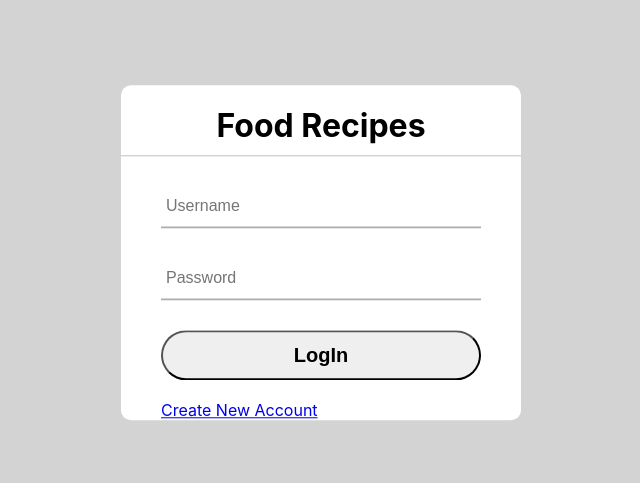
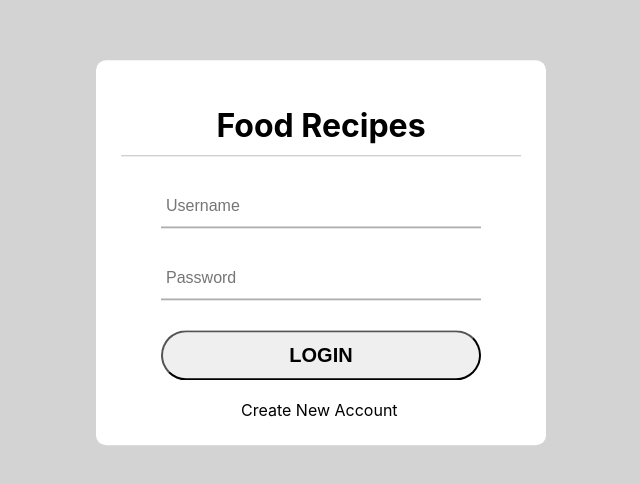
Before and after one commit to mosalman97/FoodRecipe, a React (Create React App) app: page / in a window 1280 px wide. Shown: the part 147-630 px from the top of the page, without its empty margins (319-959 px from the left). Built offline with nearby package versions, Linux system fonts and the light colour scheme.

Commit message:
signup page is direct into homepage in website

```diff
--- a/src/Components/Login/Login.css
+++ b/src/Components/Login/Login.css
@@ -11,6 +11,7 @@ body{
     width:400px;
     background-color:white;
     border-radius:10px;
+    padding:25px;
 
 }
 .Container h1{
@@ -46,3 +47,8 @@ form .text_field{
     cursor: pointer;
     outline:none;
 }
+.Container .span{
+    text-decoration:none;
+    margin-left:80px;
+    color:black;
+}
--- a/src/Components/Login/Login.js
+++ b/src/Components/Login/Login.js
@@ -29,8 +29,8 @@ let Login = ()=>{
                <div className="text_field">
                   <input type="password"  onChange={(e)=>setPassword(e.target.value)} value={password} placeholder="Password" />
                </div>
-               <input className="button" type="submit"  value="LogIn"  />
-                <Link  to="/Signup">
+               <input className="button" type="submit"  value="LOGIN"  />
+                <Link  to="/Signup" className="span">
                    <span>Create New Account</span>
                 </Link>
             </form>
--- a/src/Components/Signup/Signup.css
+++ b/src/Components/Signup/Signup.css
@@ -11,6 +11,7 @@ body{
     width:400px;
     background-color:white;
     border-radius:10px;
+    padding:25px;
 
 }
 .Container h1{
@@ -47,3 +48,7 @@ form .text_field{
     outline:none;
 
 }
+.Container p{
+     text-align:center;
+     color: red;
+}
--- a/src/Components/Signup/Signup.js
+++ b/src/Components/Signup/Signup.js
@@ -1,14 +1,36 @@
 import React,{useState} from "react";
 import "./Signup.css";
+import {useHistory} from "react-router-dom";
+import axios from "axios";
+import {BASE_URL} from "../../baseurl"
 
 function Signup() {
     const[username,setusername] = useState("");
     const[email,setEmail] = useState("");
     const[password,setPassword] = useState("");
+    const[message,setMessage] = useState("")
+    const history = useHistory();
+
+
+    const handlesubmit = (event)=>{
+        event.preventDefault();
+        axios.post(`${BASE_URL}/auth/register/`,{first_name:username,email,password}).then((response)=>{
+            console.log(response.data.data)
+            let data = response.data.data;
+            let statusCode = response.data.StatusCode;
+            if(statusCode === 6000){
+                localStorage.setItem("user_data",JSON.stringify(data))
+                history.push("/Home")
+            }else{
+                setMessage(response.data.message)
+            }
+
+        })
+    }
     return (
         <div className="Container">
             <h1>Food Recipes</h1>
-            <form>
+            <form onSubmit={handlesubmit}>
                 <div className="text_field">
                     <input
                         type="text"
@@ -33,7 +55,8 @@ function Signup() {
                         placeholder="Password"
                     />
                 </div>
-                <input className="button" type="submit" value="Sign In" />
+                <input className="button" type="submit" value="SIGN UP" />
+                <p>{message}</p>
             </form>
         </div>
     );
--- /dev/null
+++ b/src/baseurl.js
@@ -0,0 +1 @@
+export const BASE_URL = "https://traveller.talrop.works/api/v1";
```
